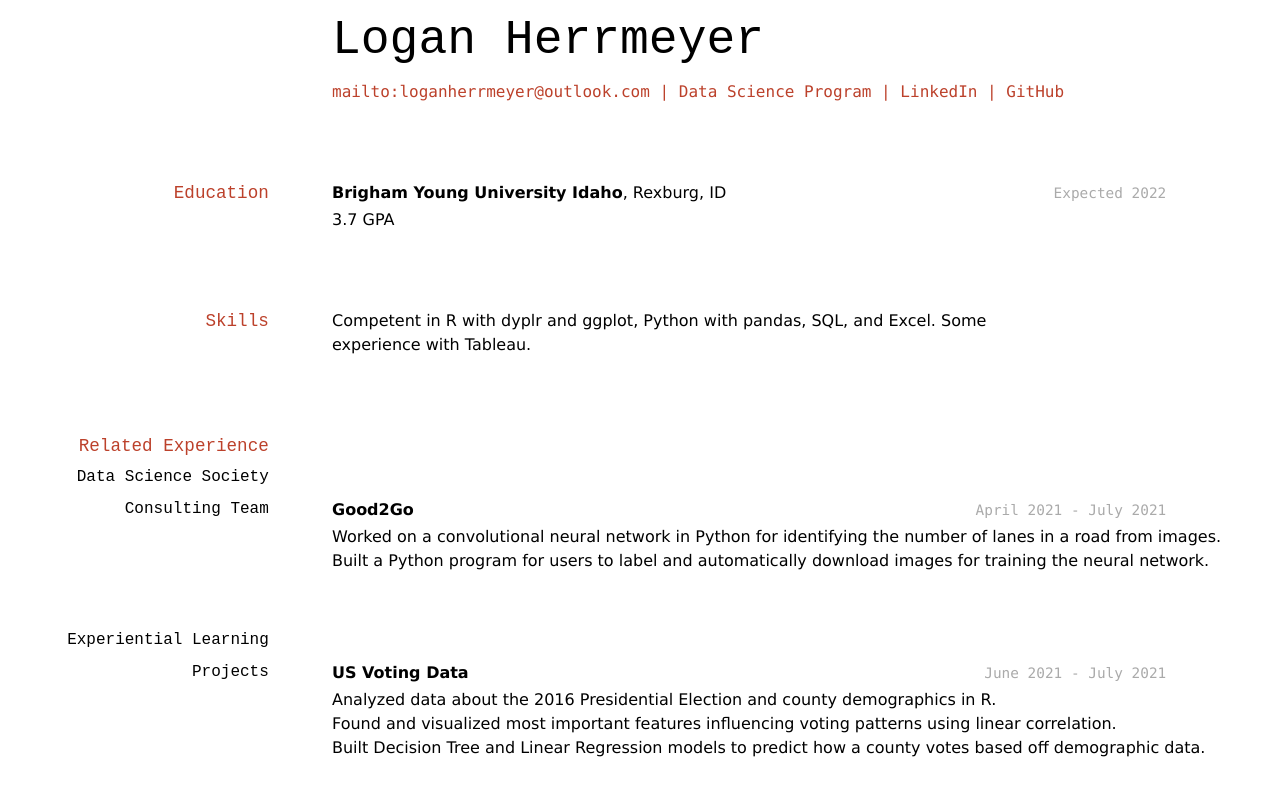
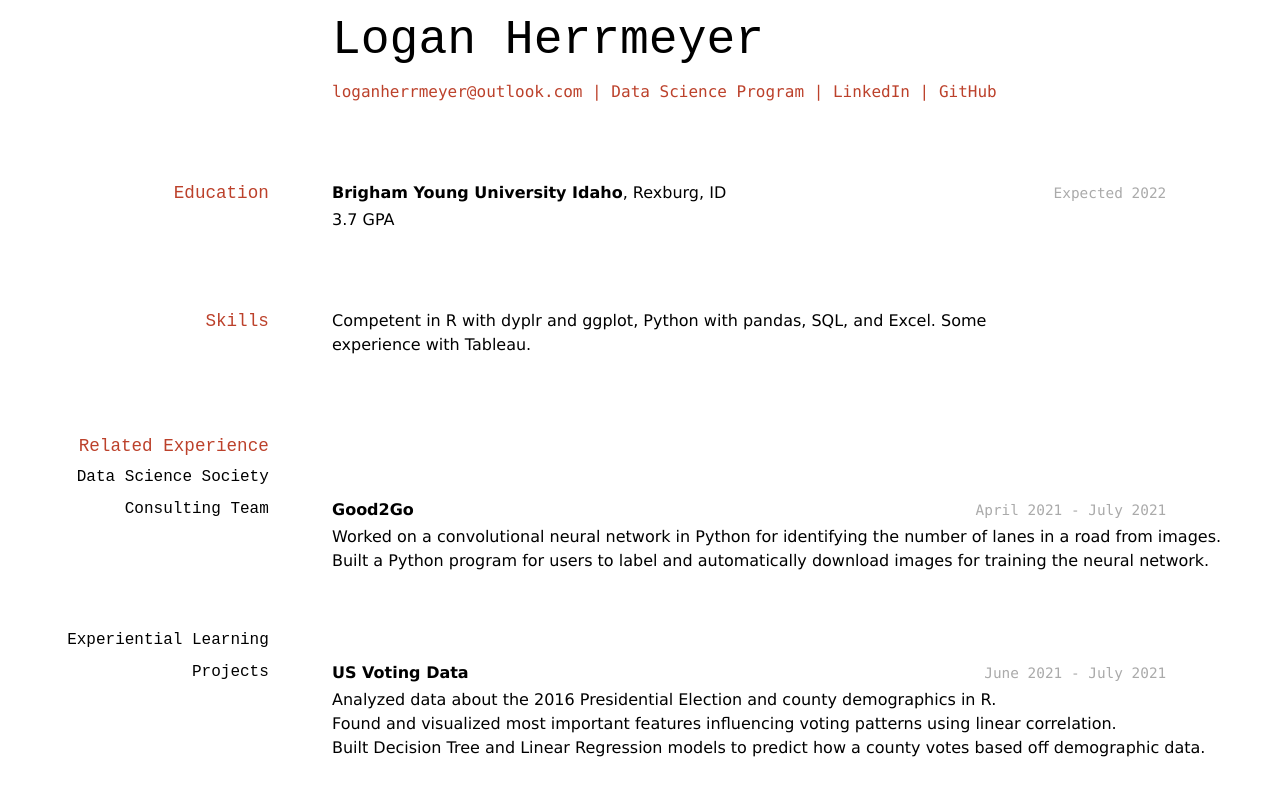
Before and after one commit to LHerrmeyer/herrmeyer_logan_resume, a Jekyll site: the page built from docs/index.md, in a window 1280 px wide. Shown: the top 796 px of the page. Built offline with Jekyll 4.4.1, drawn with Linux system fonts in a browser that asks for light colours.

Commit message:
Update index.md

```diff
--- a/docs/index.md
+++ b/docs/index.md
@@ -5,7 +5,7 @@ title: Logan Herrmeyer's Resume
 # Logan Herrmeyer
 
 <div id="webaddress">
-<a href="loganherrmeyer@outlook.com">mailto:loganherrmeyer@outlook.com</a>
+<a href="mailto:loganherrmeyer@outlook.com">loganherrmeyer@outlook.com</a>
 | <a href="https://byuidatascience.github.io/development.html">Data Science Program</a>
 | <a href="https://www.linkedin.com/in/logan-herrmeyer-ba2242204/">LinkedIn</a>
 | <a href="https://github.com/LHerrmeyer">GitHub</a>
```
